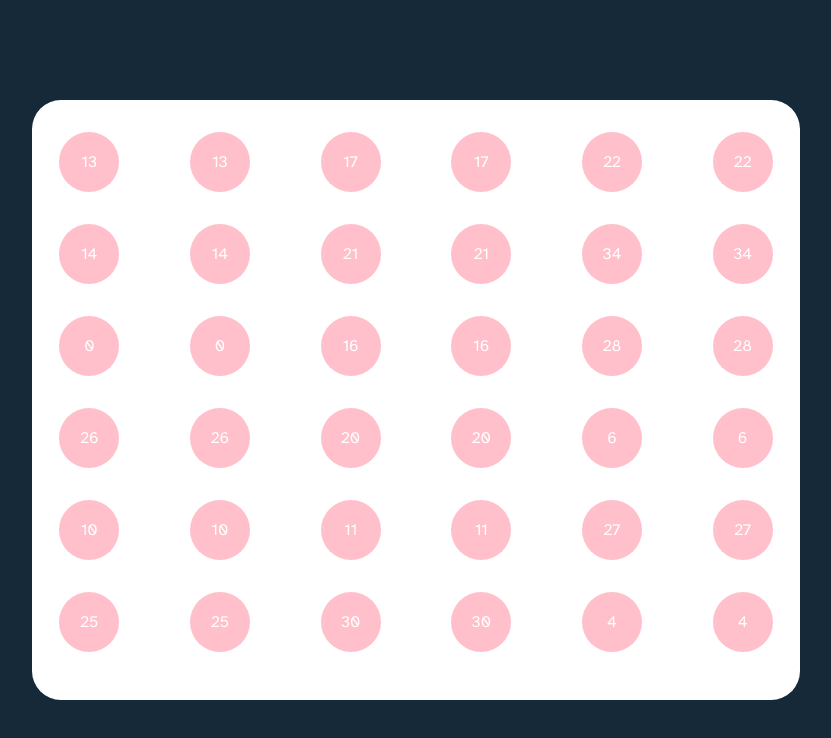
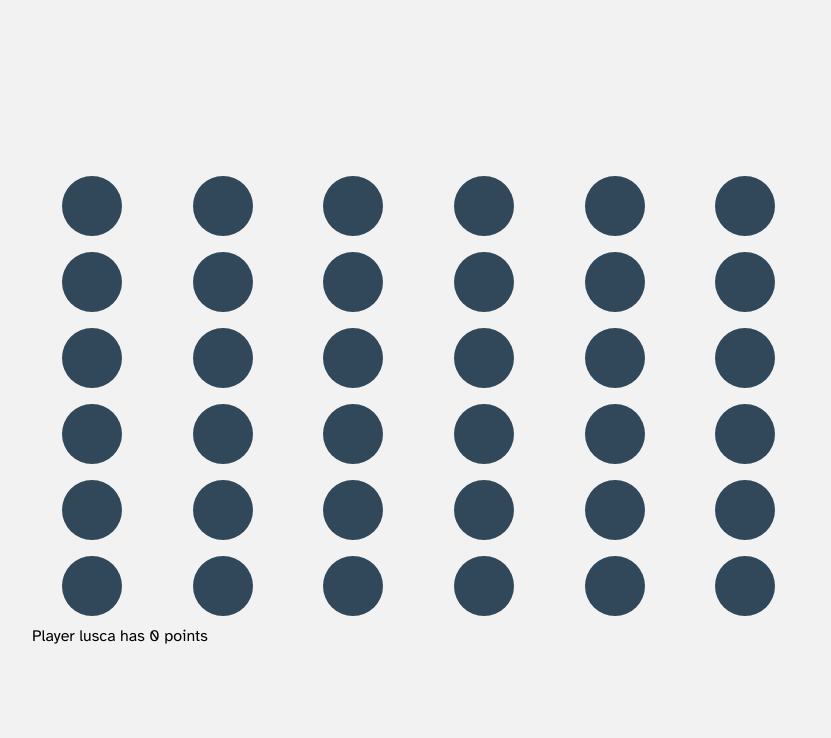
Before and after one commit to lucasvsouza28/memory-game, a React (Vite) app: page /game in a window 1280 px wide. Shown: the top 738 px of the page, without its empty margins (224-1055 px from the left). Built offline with nearby package versions, Linux system fonts and the light colour scheme.

Commit message:
wip: pair selection finished

```diff
--- a/src/App.css
+++ b/src/App.css
@@ -4,10 +4,9 @@
   margin: 0;
   padding: 0;
   box-sizing: border-box;
-  color: #FFF;
   font-family: Atkinson Hyperlegible;
 }
 
 body {
-  background-color: #152938;
+  background-color: #F2F2F2;
 }
--- /dev/null
+++ b/src/Pages/Game/components/FlipCard/index.tsx
@@ -0,0 +1,64 @@
+import { useState, CSSProperties, ReactNode } from 'react'
+import {
+    Container,
+    Back,
+    Front,
+} from './styles'
+
+import {
+    CardType
+} from '../../../../types/Card';
+
+type Props = {
+    card: CardType;
+
+    className?: string;
+    style?: CSSProperties;
+    children: ReactNode;
+
+    pairFounded: boolean;
+
+    onSelected: (card: CardType, clearSelection: () => void) => void;
+}
+
+export const FlipCard = ({
+    card,
+
+    children,
+    className,
+    style,
+    pairFounded,
+
+    onSelected
+}: Props) => {
+    const [active, setActive] = useState<boolean>(false);
+
+    const handleActive = (card: CardType) => {
+        if (pairFounded) return;
+
+        setActive(!active);
+        onSelected(card, () => {
+            setActive(false);
+        });
+    }
+
+    return (
+        <Container
+            className={className}
+            style={style}
+            onClick={() => handleActive(card)}
+        >
+            <Back
+                active={active}
+                pairFounded={pairFounded}
+            />
+            <Front
+                active={active}
+                pairFounded={pairFounded}
+            >
+                { children }
+            </Front>
+
+        </Container>
+    )
+}
--- /dev/null
+++ b/src/Pages/Game/components/FlipCard/styles.ts
@@ -0,0 +1,42 @@
+import styled from 'styled-components';
+
+export const Container = styled.div`
+    position: relative;
+    margin-bottom: 1rem;
+`;
+
+type FlipCardProps = {
+    active: boolean;
+    pairFounded: boolean;
+};
+
+const FlipCard = styled.span<FlipCardProps>`
+    cursor: ${ props => !props.pairFounded ? 'pointer' : 'initial' };
+
+    color: #FCFCFC;
+    width: 60px;
+    height: 60px;
+    border-radius: 50%;
+
+    background-color: ${ props => props.pairFounded ? '#FDA214' : ( props.active ? '#BCCED9' : '#304859' ) };
+
+    display: flex;
+    align-items: center;
+    justify-content: center;
+
+    position: absolute;
+    top: 0;
+    left: 0;
+    margin: 0 auto;
+    backface-visibility: hidden;
+    transform-style: preserve-3d;
+    transition: all 0.3s linear;
+`;
+
+export const Back = styled(FlipCard)`
+    transform: ${ props => props.active ? "rotateY(180deg)" : ""};
+`;
+
+export const Front = styled(FlipCard)`
+    transform: ${ props => !props.active ? "rotateY(180deg)" : ""};
+`;
--- a/src/Pages/Game/index.tsx
+++ b/src/Pages/Game/index.tsx
@@ -2,30 +2,40 @@ import {
     useEffect,
     useState
 } from 'react';
+import { CardType } from '../../types/Card';
+import { FlipCard } from './components/FlipCard';
 
 import {
     Container,
     MainSection,
 } from './styles';
 
-type Card = {
-    number: number;
-    selected: boolean;
+type GameProps = {
+    type?: 'numbers' | 'icons';
+    colsCount?: number;
+    playersCount?: number;
 };
 
-type GameProps = {
-    colsCount: number;
-    playersCount: number;
-};
+type SelectedCardType = {
+    card: CardType;
+    clearSelection: () => void;
+}
 
 export const Game = ({
+    type = 'numbers',
     colsCount = 6,
-    playersCount
+    playersCount = 1
 }: GameProps) => {
-    const [cards, setCards] = useState<Card[]>([]);
+    const [cards, setCards] = useState<CardType[]>([]);
+    const [founded, setFounded] = useState<CardType[]>([]);
+    const [currentSelection, setCurrentSelection] = useState<SelectedCardType | null>(null);
+
+    const [currentPlayer, setCurrentPlayer] = useState({
+        name: 'lusca'
+    });
 
     const getCardsAsNumbers = () => {
-        const newCards: Card[] = [];
+        const newCards: CardType[] = [];
 
         const getNewNumber = (seed: number): number => Math.floor(Math.random() * seed);
 
@@ -34,7 +44,7 @@ export const Game = ({
 
             while(newCards.some(c => c.number === number)) number = getNewNumber(colsCount * colsCount);
 
-            const newCard: Card = { number, selected: false};
+            const newCard: CardType = { key: number.toString(), number, selected: false};
 
             newCards.push({ ...newCard });
             newCards.push({ ...newCard });
@@ -45,9 +55,39 @@ export const Game = ({
         setCards([...newCards]);
     }
 
+    const handleCardSelected = (card: CardType, clearSelection: () => void) => {
+
+        if (!currentSelection)
+        {
+            setCurrentSelection({ card: { ...card }, clearSelection });
+            return;
+        }
+
+        if (currentSelection.card.key === card.key) {
+            setFounded(c => [
+                ...c,
+                { ...card, foundedBy: currentPlayer.name }
+            ]);
+
+            setCurrentSelection(null);
+
+            return;
+        } else {
+            setTimeout(() => {
+                currentSelection.clearSelection();
+                clearSelection();
+
+                setCurrentSelection(null);
+            }, 1000);
+
+            return;
+        }
+
+    }
+
     useEffect(() => {
-        getCardsAsNumbers();
-    }, [colsCount])
+        if (type === 'numbers') getCardsAsNumbers();
+    }, [type, colsCount])
 
     return (
         <Container>
@@ -57,12 +97,20 @@ export const Game = ({
                         <li
                             key={c.number + '_' + i}
                         >
-                                <span className="front">
-                                    { c.number }
-                                </span>
+                            <FlipCard
+                                card={c}
+                                pairFounded={founded.some(f => f.number === c.number)}
+                                onSelected={handleCardSelected}>
+                                { c.number }
+                            </FlipCard>
                         </li>
                     )) }
                 </ul>
+                <div style={{
+                    marginTop: '2rem'
+                }}>
+                    Player { currentPlayer.name } has { founded.filter(f => f.foundedBy === currentPlayer.name).length } points
+                </div>
             </MainSection>
         </Container>
     )
--- a/src/Pages/Game/styles.ts
+++ b/src/Pages/Game/styles.ts
@@ -10,15 +10,9 @@ export const Container = styled.main`
 `;
 
 export const MainSection = styled.section`
-    display: flex;
-    align-items: center;
-    justify-content: space-between;
 
     width: 60%;
-    background-color: #FFF;
     border-radius: 29px;
-
-    padding: 2rem 0;
 
     ul {
         display: grid;
@@ -33,20 +27,8 @@ export const MainSection = styled.section`
             justify-content: center;
             align-items: center;
 
-            cursor: pointer;
-
-            span {
-                width: 60px;
-                height: 60px;
-                margin-bottom: 1rem;
-                border-radius: 50%;
-                background-color: pink;
-
-                display: flex;
-                align-items: center;
-                justify-content: center;
-            }
-
+            width: 60px;
+            height: 60px;
         }
     }
 `;
--- /dev/null
+++ b/src/types/Card.ts
@@ -0,0 +1,6 @@
+export type CardType = {
+    key: string;
+    number: number;
+    selected: boolean;
+    foundedBy?: string;
+};
```
